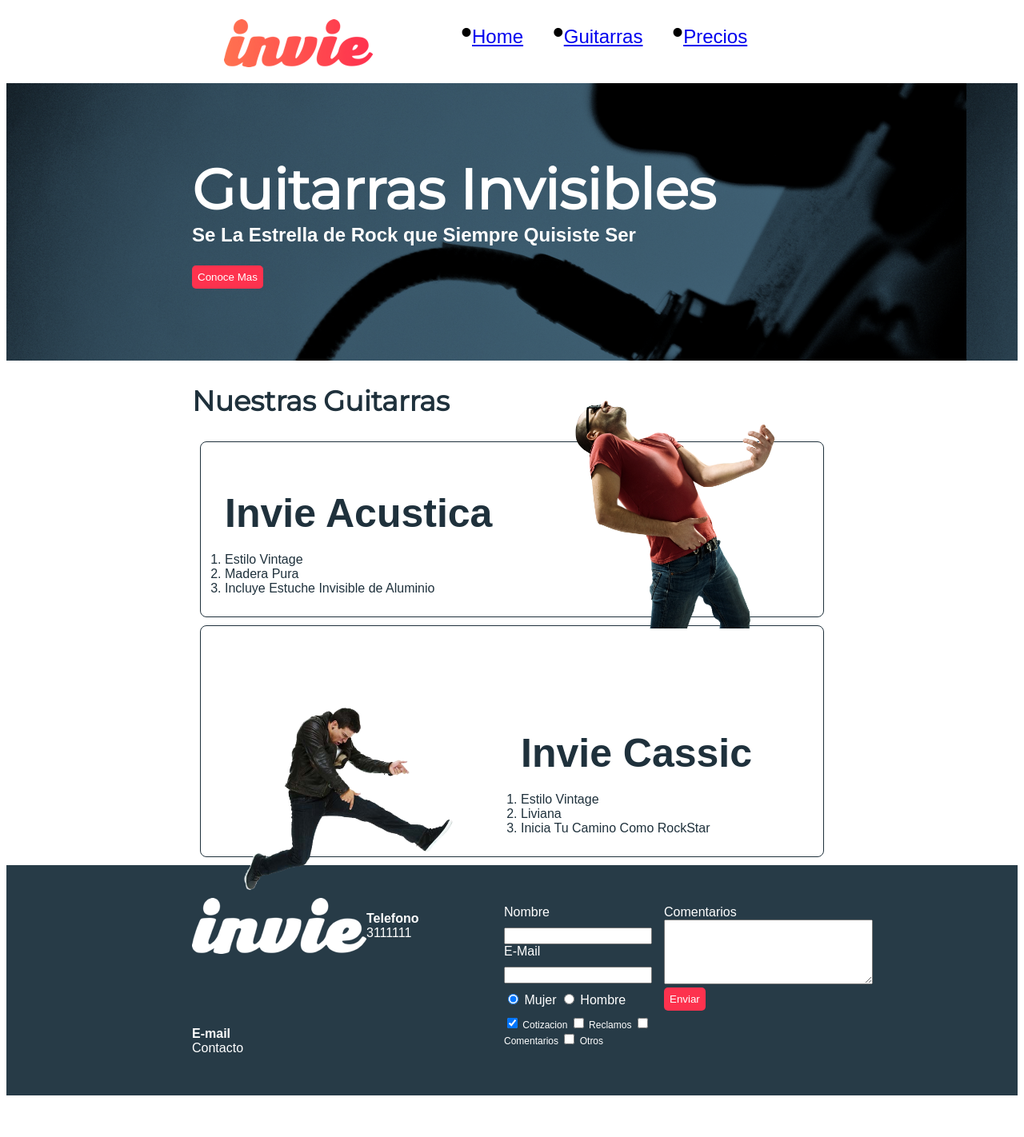
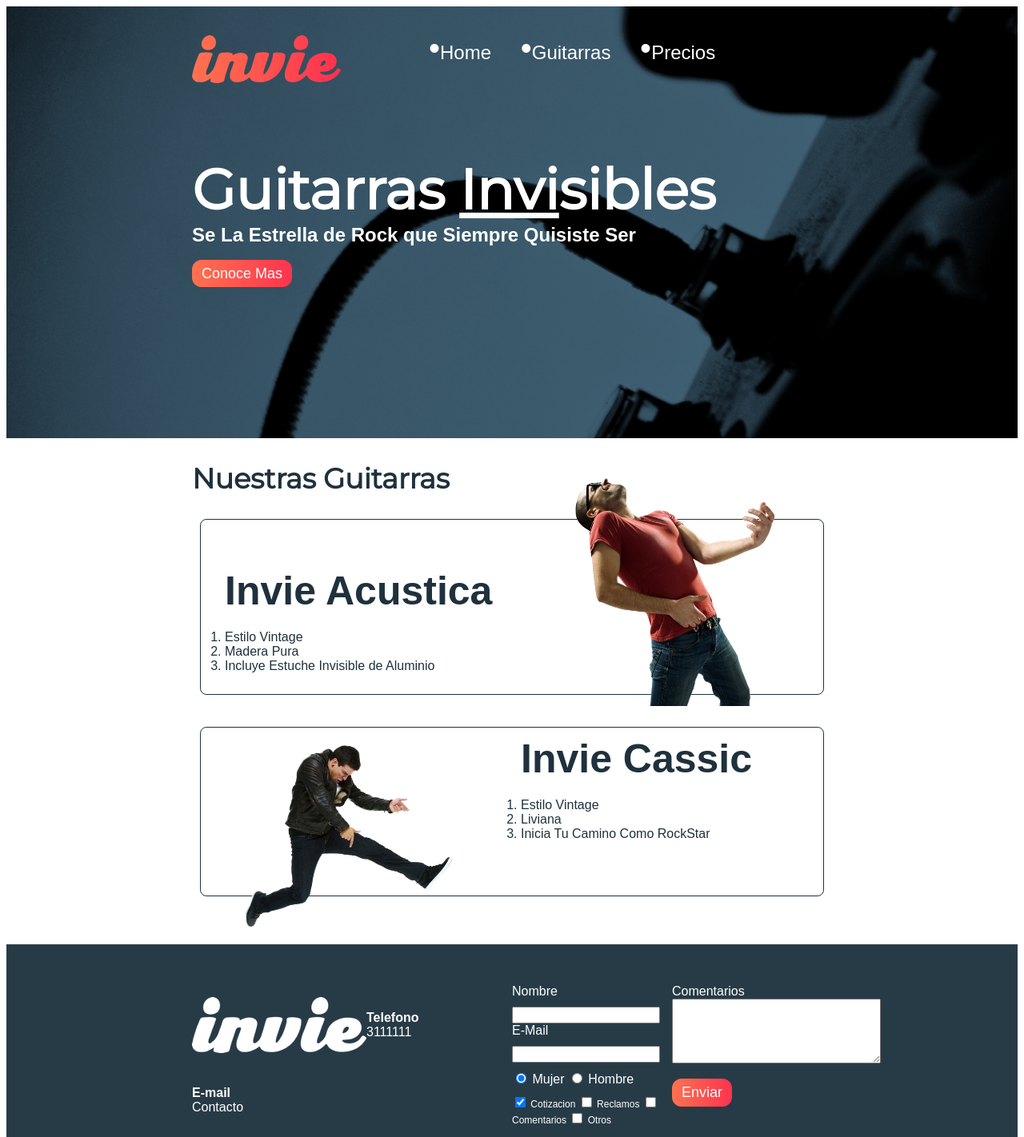
Before and after one commit to ingenierojohan/CURSO_DESARROLLO_WEB_2018, a plain HTML site: page index.html in a window 1280 px wide. Shown: the top 1422 px of the page at 80% size. Before the commit the page ends 1378 px from the top, so only its background shows below. Drawn offline with Linux system fonts and the light colour scheme; a web font is replaced by a local one.

Commit message:
Curso Finalizado

```diff
--- a/css/invie.css
+++ b/css/invie.css
@@ -12,6 +12,17 @@ body {
     font-family: 'Allerta', sans-serif;
 }
 
+.contenedor {
+    width: 800px;
+    margin: auto;
+    position: relative;
+}
+
+.background {
+    background-image: url('../images/background.png');
+    background-size: cover;
+}
+
 .titulo {
     font-size: 70px;
     font-family: 'Montserrat', sans-serif;
@@ -19,12 +30,20 @@ body {
     margin-top: 70px;
 }
 
+.titulo span {
+    text-decoration: underline;
+}
+
 .button {
-    border-radius: 5px;
+    border-radius: 12px;
     border: none;
     background: #fd324e;
     color: white;
-    padding: 7px;
+    padding: 7px 12px;
+    font-size: 18px;
+    cursor: pointer;
+    text-decoration: none;
+    background: linear-gradient(to left, #fe344e, #ff7250)
 }
 
 .title-a {
@@ -33,6 +52,7 @@ body {
 }
 
 .guitarras {
+    margin-bottom: 60px;
     color : #1F313C;
 }
 
@@ -48,9 +68,9 @@ body {
 }
 
 .portada {
-    background-image: url('../images/background.png');
     color : white;
     padding: 20px;
+    height: 500px;
 }
 
 .portada button {
@@ -69,26 +89,32 @@ body {
 }
 
 .menu li::before {
-    content: "•";
+    content: " •";
     font-size: 40px;
     line-height: 10px;
+    color : white;
+}
+
+.menu a {
+    color : white;
+    text-decoration: none;
 }
 
 .logotipo {
-    display: inline-block
+    display: inline-block;
+    margin-left: 0;
 }
 
 
-.contenedor {
-    width: 800px;
-    margin: auto;
-}
+
 
 .izquierda {
     float : left;
     position: relative;
-    top: 80px;
+}
 
+.guitarra.guitab {
+    height: 190px;
 }
 
 .derecha {
@@ -98,11 +124,12 @@ body {
 }
 
 .guitarra {
-    margin: 10px;
+    margin: 10px 10px 40px 10px;
     padding: 10px;
     /* overflow: hidden; */
     border : 1px solid #1F313C;
     border-radius: 8px;
+
 }
 
 .contenedor-guitarra-1 {
@@ -112,6 +139,8 @@ body {
 .contenedor-guitarra-2 {
     margin-left: 370px;
     padding-left: 20px;
+    position: relative;
+    bottom: 90px;
 }
 
 .guitarra ol {
@@ -124,6 +153,7 @@ body {
 
 .footer {
     background: #273b47;
+    padding: 50px 10px
 }
 
 .contacto {
@@ -157,7 +187,6 @@ body {
     display: flex;
     width: 400px;
     color : white;
-    padding: 50px 10px;
 }
 
 .col1, col2 {
@@ -172,6 +201,10 @@ body {
     align-items: flex-start;
 }
 
+.col2 .button {
+    margin-top : 15px;
+}
+
 .intereses label {
     font-size: 12px;
 }
@@ -180,6 +213,13 @@ body {
     margin-bottom: 10px;
 }
 
+input textarea {
+    outline: 0;
+}
+
+input:focus, textarea:focus {
+    background: lightgray;
+}
 .sexo {
     margin-top: 10px;
 }
@@ -206,3 +246,7 @@ table, td, th {
     border: 1px solid #273b47;
     border-collapse: collapse;
 }
+
+.tabla {
+    margin : 50px 0;
+}
--- a/index.html
+++ b/index.html
@@ -10,6 +10,9 @@
 
 </head>
 <body>
+
+  <!-- Portada -->
+  <section id="portada" class="portada background">
     <!-- Header -->
     <header id="header" class="header contenedor">
       <!-- logotipo -->
@@ -25,16 +28,13 @@
         </ul>
       </nav>
     </header>
-
-  <!-- Portada -->
-  <section id="portada" class="portada">
     <div class="contenedor">
     <!-- titulo -->
-    <h1 class="titulo">Guitarras Invisibles</h1>
+    <h1 class="titulo">Guitarras <span>Invi</span>sibles</h1>
     <!-- resumen -->
     <h3 class="title-a">Se La Estrella de Rock que Siempre Quisiste Ser</h3>
     <!-- boton -->
-    <button class="button">Conoce Mas</button>
+    <a class="button" href="index.html#guitarras">Conoce Mas</a>
   </div>
 
 
@@ -60,7 +60,7 @@
     </article>
 
     <!-- guitarra 2 -->
-    <article class="guitarra">
+    <article class="guitarra guitab">
       <img class="izquierda" src="images/invie-classic.png" alt="Guitarra Clasica" width="350">
       <div class="contenedor-guitarra-2">
         <h3 class="title-b">Invie Cassic</h3>
```
Also changed, not shown: precios.html (+7 -2 lines), 1 other file. Lines whose indentation alone changed are shown as unchanged.
